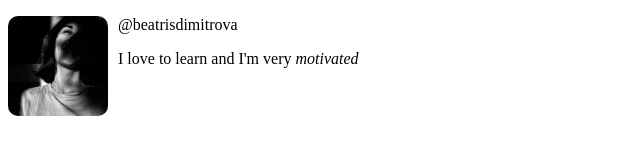
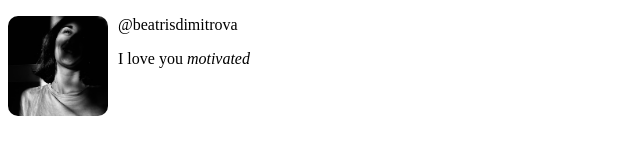
Before and after one commit to Manbergirl/PersonalWebsite, a plain HTML site: page index.html in a window 1280 px wide. Shown: the full height of the page, 0-640 px from the left. Drawn offline with Linux system fonts and the light colour scheme.

Commit message:
Changing the text to love you

```diff
--- a/index.html
+++ b/index.html
@@ -13,9 +13,9 @@ font-weight: bold;
         </style>
     </head>
     <body>
-<img src="imgbea.jpg" alt="An image of beatrisdimitrova "/>
+<img src="imgbea.jpg" alt="An image of beatrisdimitrova"/>
 <p class="username">@beatrisdimitrova</p>
-<p>I love to learn and I'm very <em>motivated</em></p>
+<p>I love you <em>motivated</em></p>
 
     </body>
 </html>
```
